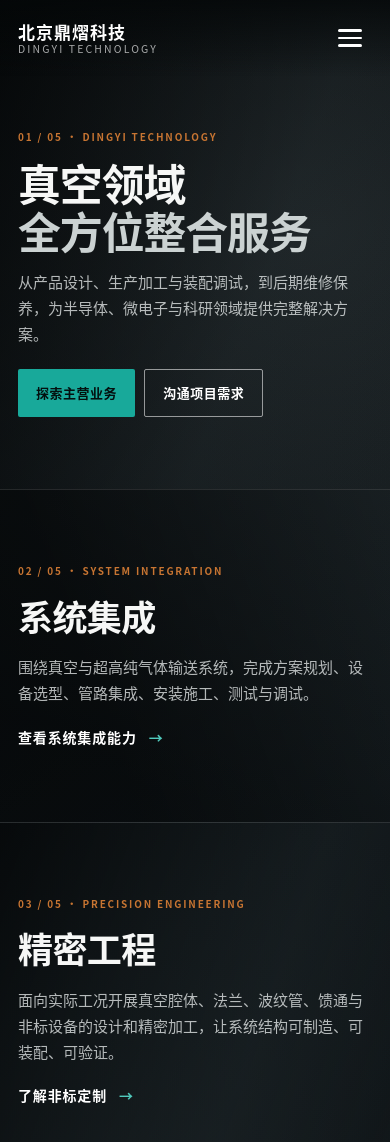
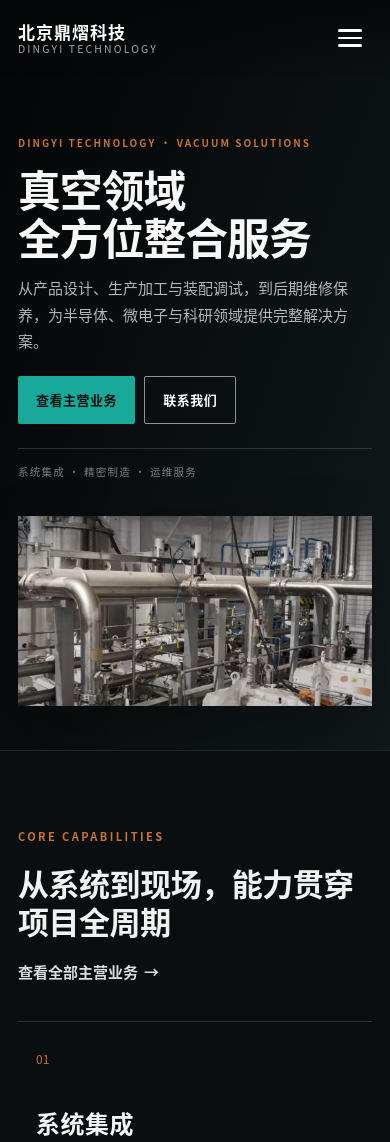
Before and after one commit to yrjmdqmmx/dykj-web, a website: page index.html in a window 390 px wide. Shown: the top 1142 px of the page. Drawn offline with Linux system fonts and the light colour scheme.

Commit message:
style: simplify homepage to corporate layout

```diff
--- a/css/home.css
+++ b/css/home.css
@@ -1,5 +1,5 @@
 /* ==========================================================================
-   首页 · 五幕电影滚动与工业视觉层
+   首页 · 普通企业官网与工业视觉层
    全站变量和通用组件仍由 style.css 管理。
    ========================================================================== */
 
@@ -16,130 +16,102 @@
   bottom: 112px;
 }
 
-/* ---------- 静态五幕开场 ---------- */
+/* ---------- 企业 Hero ---------- */
 
-.company-scrolly {
-  --company-copy: min(520px, 35vw);
-  position: relative;
-  height: auto;
+.corporate-hero {
+  min-height: 620px;
   overflow: hidden;
   color: #f4f6f5;
   background:
-    radial-gradient(circle at 82% 12%, rgba(89, 103, 108, .28), transparent 34%),
-    radial-gradient(circle at 18% 62%, rgba(49, 62, 66, .24), transparent 38%),
-    linear-gradient(145deg, #030506 0%, #11171a 48%, #070a0c 100%);
+    linear-gradient(110deg, #030506 0%, #0b1012 58%, #11191c 100%);
 }
 
-.company-steps {
-  position: relative;
-  z-index: 1;
-  height: auto;
-  display: block;
+.corporate-hero-inner {
+  min-height: 620px;
+  display: grid;
+  grid-template-columns: minmax(0, .92fr) minmax(460px, 1.08fr);
+  align-items: center;
+  gap: clamp(34px, 5vw, 78px);
+  padding-top: var(--header-h);
+  padding-bottom: 36px;
 }
 
-.company-act {
+.corporate-hero-copy {
   position: relative;
-  min-height: clamp(560px, 78svh, 820px);
-  display: flex;
-  align-items: center;
-  border-top: 1px solid rgba(226, 232, 232, .13);
+  z-index: 2;
+  padding: 56px 0 48px;
 }
 
-.company-act:first-child {
-  min-height: clamp(680px, 92svh, 960px);
-  border-top: 0;
+.corporate-kicker {
+  margin-bottom: 20px;
+  color: var(--copper);
+  font-size: 11px;
+  font-weight: 700;
+  letter-spacing: .2em;
 }
 
-.company-act:nth-child(odd) {
-  background: linear-gradient(110deg, rgba(3, 5, 6, .72), rgba(36, 45, 48, .18) 64%, transparent);
-}
-
-.company-act:nth-child(even) {
-  background: linear-gradient(250deg, rgba(22, 29, 32, .32), rgba(3, 5, 6, .62) 72%);
-}
-
-.company-copy {
-  width: var(--company-copy);
-  padding: 104px 0;
-}
-
-.act-number {
-  margin-bottom: 22px;
-  color: var(--copper);
-  font-size: 12px;
-  font-weight: 700;
-  letter-spacing: .18em;
-}
-
-.company-copy h1 {
+.corporate-hero h1 {
   max-width: 9em;
   color: #f6f7f6;
-  font-size: clamp(44px, 4.2vw, 66px);
+  font-size: clamp(44px, 4.4vw, 66px);
   font-weight: 650;
-  line-height: 1.12;
+  line-height: 1.13;
   letter-spacing: -.025em;
   text-wrap: balance;
 }
 
-.company-copy h1 span {
-  color: #cbd2d2;
+.corporate-hero h1 span {
+  display: block;
 }
 
-.company-copy h2 {
-  color: #f6f7f6;
-  font-size: clamp(36px, 4vw, 58px);
-  font-weight: 650;
-  letter-spacing: -.02em;
-}
-
-.company-lead,
-.company-copy > p:not(.act-number):not(.engineering-note) {
-  max-width: 520px;
+.corporate-lead {
+  max-width: 560px;
   margin-top: 24px;
-  color: rgba(238, 241, 241, .75);
-  font-size: clamp(16px, 1.35vw, 18px);
+  color: rgba(238, 241, 241, .74);
+  font-size: clamp(16px, 1.3vw, 18px);
   line-height: 1.85;
 }
 
-.company-actions {
+.corporate-actions {
   display: flex;
   flex-wrap: wrap;
   gap: 12px;
-  margin-top: 34px;
+  margin-top: 32px;
 }
 
-.act-link {
-  display: inline-flex;
-  align-items: center;
-  gap: 12px;
-  margin-top: 30px;
-  color: #fff;
-  font-size: 14px;
-  font-weight: 650;
-  letter-spacing: .06em;
+.corporate-strengths {
+  margin-top: 36px;
+  padding-top: 18px;
+  border-top: 1px solid rgba(238, 241, 241, .16);
+  color: rgba(238, 241, 241, .5);
+  font-size: 12px;
+  letter-spacing: .12em;
 }
 
-.act-link::after {
-  content: "→";
-  color: var(--teal-400);
-  transition: transform .2s ease;
+.corporate-hero-media {
+  position: relative;
+  min-height: 420px;
+  overflow: hidden;
+  background: #111719;
+  box-shadow: 0 28px 60px rgba(0, 0, 0, .28);
 }
 
-.act-link:hover {
-  color: var(--teal-400);
+.corporate-hero-media::before {
+  position: absolute;
+  z-index: 1;
+  inset: 0;
+  content: "";
+  pointer-events: none;
+  background: linear-gradient(90deg, rgba(7, 11, 13, .78) 0%, transparent 24%, transparent 82%, rgba(7, 11, 13, .24) 100%);
 }
 
-.act-link:hover::after {
-  transform: translateX(4px);
-}
-
-.engineering-note {
-  margin-top: 34px;
-  padding-top: 16px;
-  border-top: 1px solid rgba(238, 241, 241, .18);
-  color: rgba(238, 241, 241, .5);
-  font-size: 12px;
-  line-height: 1.65;
+.corporate-hero-media img {
+  width: 100%;
+  height: 420px;
+  display: block;
+  object-fit: cover;
+  object-position: center;
+  filter: saturate(.75) contrast(1.04);
 }
 
 /* ---------- 首页后续内容 ---------- */
@@ -392,7 +364,7 @@
 /* ---------- 响应式与静态降级 ---------- */
 
 @media (max-width: 1000px) {
-  .company-scrolly { --company-copy: min(500px, 48vw); }
+  .corporate-hero-inner { grid-template-columns: minmax(0, .9fr) minmax(380px, 1.1fr); }
   .capability-grid { grid-template-columns: repeat(2, minmax(0, 1fr)); }
   .capability-item:nth-child(2) { border-right: 0; }
   .capability-item:nth-child(-n + 2) { border-bottom: 1px solid rgba(226, 232, 232, .16); }
@@ -402,66 +374,66 @@
 }
 
 @media (max-width: 767px) {
-  .company-scrolly {
-    --company-copy: none;
+  .corporate-hero,
+  .corporate-hero-inner {
+    min-height: 0;
   }
 
-  .company-act,
-  .company-act:first-child {
-    min-height: 0;
-    padding: 72px 0;
-    align-items: center;
+  .corporate-hero-inner {
+    grid-template-columns: 1fr;
+    gap: 4px;
+    padding-top: calc(var(--header-h) + 30px);
+    padding-bottom: 44px;
   }
 
-  .company-act:first-child {
-    padding-top: calc(var(--header-h) + 52px);
+  .corporate-hero-copy {
+    padding: 28px 0 30px;
   }
 
-  .company-copy {
-    width: 100%;
-    max-width: none;
-    padding: 0;
-  }
-
-  .company-copy h1 {
+  .corporate-hero h1 {
     max-width: 8em;
     font-size: clamp(38px, 11vw, 54px);
   }
 
-  .company-copy h2 {
-    font-size: clamp(34px, 9vw, 46px);
-  }
-
-  .company-lead,
-  .company-copy > p:not(.act-number):not(.engineering-note) {
+  .corporate-lead {
     margin-top: 15px;
     font-size: 15px;
     line-height: 1.75;
   }
 
-  .act-number {
+  .corporate-kicker {
     margin-bottom: 12px;
     font-size: 10px;
   }
 
-  .company-actions {
+  .corporate-actions {
     gap: 9px;
     margin-top: 22px;
   }
 
-  .company-actions .btn {
+  .corporate-actions .btn {
     padding: 11px 18px;
     font-size: 13px;
   }
 
-  .act-link {
-    margin-top: 18px;
+  .corporate-strengths {
+    margin-top: 24px;
+    padding-top: 14px;
+    font-size: 10.5px;
   }
 
-  .engineering-note {
-    margin-top: 20px;
-    padding-top: 10px;
-    font-size: 10.5px;
+  .corporate-hero-media {
+    min-height: 0;
+  }
+
+  .corporate-hero-media::before {
+    background: linear-gradient(180deg, rgba(7, 11, 13, .42) 0%, transparent 32%, rgba(7, 11, 13, .2) 100%);
+  }
+
+  .corporate-hero-media img {
+    height: auto;
+    min-height: 190px;
+    aspect-ratio: 1440 / 552;
   }
 
   .home-page .section {
--- a/index.html
+++ b/index.html
@@ -11,9 +11,7 @@
   <meta property="og:description" content="系统集成 · 精密工程 · 运维能力 · 可靠交付">
   <meta property="og:url" content="https://dingyivac.com/">
   <link rel="canonical" href="https://dingyivac.com/">
-  <link rel="icon" type="image/svg+xml" href="assets/favicon.svg">
-  <link rel="alternate icon" href="favicon.ico" sizes="32x32">
-  <link rel="apple-touch-icon" href="assets/apple-touch-icon.png">
+  <link rel="icon" href="data:,">
   <link rel="stylesheet" href="css/style.css?v=20260714">
   <link rel="stylesheet" href="css/home.css?v=20260714">
   <noscript><style>.reveal{opacity:1!important;transform:none!important}</style></noscript>
@@ -44,66 +42,21 @@
   </header>
 
   <main id="main-content" tabindex="-1">
-    <section class="company-scrolly" id="companyScrolly" aria-labelledby="companyScrollyTitle">
-      <div class="company-steps">
-        <article class="company-act company-act-hero" data-act="1" id="act-startup">
-          <div class="container company-act-inner">
-            <div class="company-copy">
-              <p class="act-number">01 / 05 · DINGYI TECHNOLOGY</p>
-              <h1 id="companyScrollyTitle">真空领域<br><span>全方位整合服务</span></h1>
-              <p class="company-lead">从产品设计、生产加工与装配调试，到后期维修保养，为半导体、微电子与科研领域提供完整解决方案。</p>
-              <div class="company-actions">
-                <a class="btn btn-primary" href="business.html">探索主营业务</a>
-                <a class="btn btn-ghost" href="contact.html">沟通项目需求</a>
-              </div>
-            </div>
+    <section class="corporate-hero" aria-labelledby="corporateHeroTitle">
+      <div class="container corporate-hero-inner">
+        <div class="corporate-hero-copy">
+          <p class="corporate-kicker">DINGYI TECHNOLOGY · VACUUM SOLUTIONS</p>
+          <h1 id="corporateHeroTitle">真空领域<span>全方位整合服务</span></h1>
+          <p class="corporate-lead">从产品设计、生产加工与装配调试，到后期维修保养，为半导体、微电子与科研领域提供完整解决方案。</p>
+          <div class="corporate-actions">
+            <a class="btn btn-primary" href="business.html">查看主营业务</a>
+            <a class="btn btn-ghost" href="contact.html">联系我们</a>
           </div>
-        </article>
-
-        <article class="company-act" data-act="2" id="act-integration">
-          <div class="container company-act-inner">
-            <div class="company-copy">
-              <p class="act-number">02 / 05 · SYSTEM INTEGRATION</p>
-              <h2>系统集成</h2>
-              <p>围绕真空与超高纯气体输送系统，完成方案规划、设备选型、管路集成、安装施工、测试与调试。</p>
-              <a class="act-link" href="business.html#integration">查看系统集成能力</a>
-            </div>
-          </div>
-        </article>
-
-        <article class="company-act" data-act="3" id="act-precision">
-          <div class="container company-act-inner">
-            <div class="company-copy">
-              <p class="act-number">03 / 05 · PRECISION ENGINEERING</p>
-              <h2>精密工程</h2>
-              <p>面向实际工况开展真空腔体、法兰、波纹管、馈通与非标设备的设计和精密加工，让系统结构可制造、可装配、可验证。</p>
-              <a class="act-link" href="business.html#chamber">了解非标定制</a>
-            </div>
-          </div>
-        </article>
-
-        <article class="company-act" data-act="4" id="act-service">
-          <div class="container company-act-inner">
-            <div class="company-copy">
-              <p class="act-number">04 / 05 · LIFECYCLE SERVICE</p>
-              <h2>运维能力</h2>
-              <p>以检漏、测试、校准、保养与维修覆盖设备全生命周期，并支持大型设备上门现场服务，缩短停机与恢复周期。</p>
-              <a class="act-link" href="business.html#service">查看维修服务</a>
-            </div>
-          </div>
-        </article>
-
-        <article class="company-act" data-act="5" id="act-delivery">
-          <div class="container company-act-inner">
-            <div class="company-copy">
-              <p class="act-number">05 / 05 · RELIABLE DELIVERY</p>
-              <h2>可靠交付</h2>
-              <p>从方案、制造、装配到调试和服务形成闭环，让每一项交付都能回到真实工况、质量节点与持续支持。</p>
-              <a class="act-link" href="cases.html">查看客户与案例</a>
-              <p class="engineering-note">结构为工程示意，不对应具体品牌或型号。</p>
-            </div>
-          </div>
-        </article>
+          <p class="corporate-strengths">系统集成 · 精密制造 · 运维服务</p>
+        </div>
+        <div class="corporate-hero-media">
+          <img src="assets/img/hero-helium.jpg" alt="真空系统与高纯氦气管路设备">
+        </div>
       </div>
     </section>
 
```
Also changed, not shown: 404.html (+1 -1 lines), about.html (+1 -3 lines), brands.html (+1 -3 lines), business.html (+1 -3 lines), cases.html (+1 -3 lines), contact.html (+1 -3 lines), docs/DEPLOY-HANDOVER.md (+3 -3 lines), tests/e2e/fallbacks.spec.js (+16 -18 lines), tests/e2e/site.spec.js (+20 -12 lines), README.md, 4 other files.
